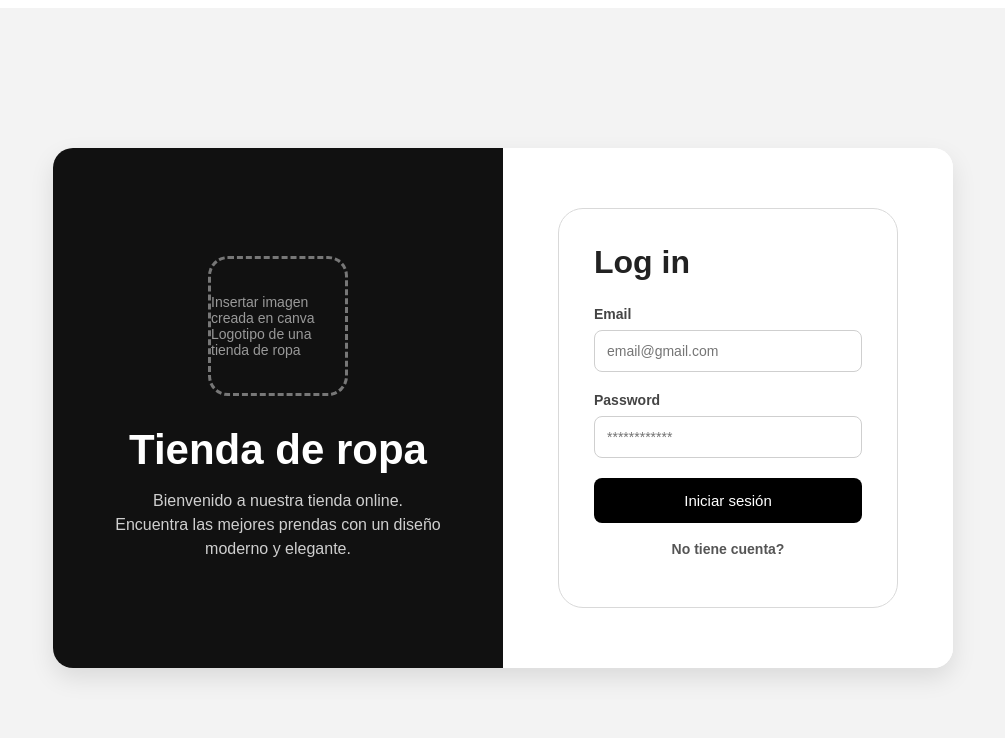
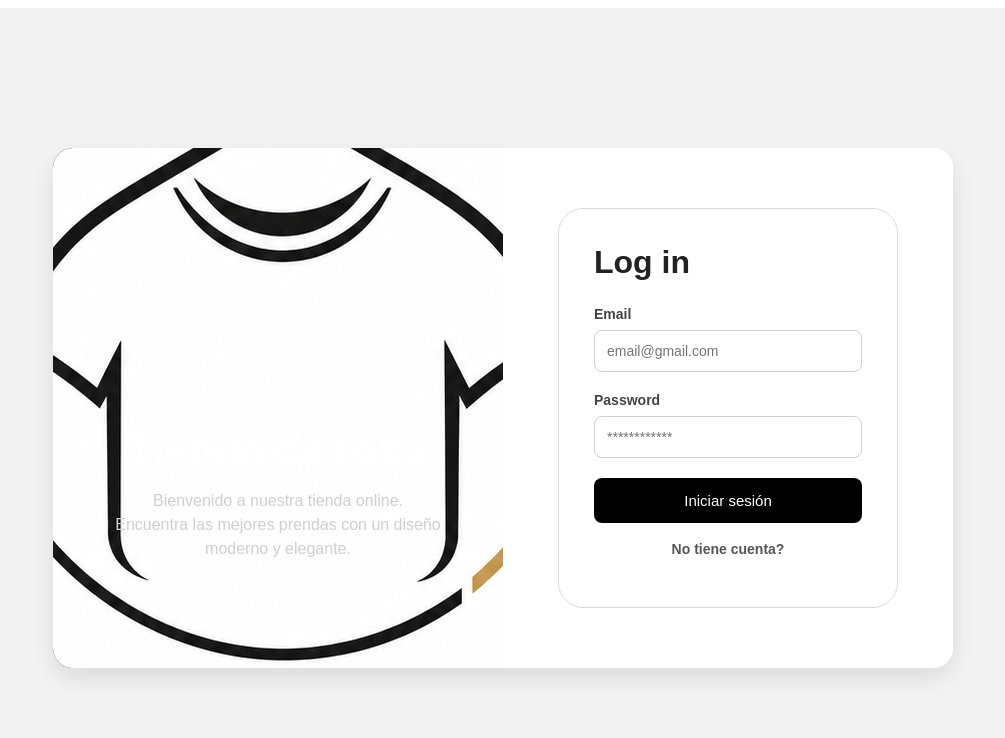
Before and after one commit to Jesuss-07/AppTiendaRopaDAM, an Angular app in the folder Frontend/apptienda/: page /login in a window 1280 px wide. Shown: the top 738 px of the page, without its empty margins (137-1142 px from the left). Built offline with nearby package versions, Linux system fonts and the light colour scheme.

Commit message:
Se agrego el logo en login

```diff
--- a/Frontend/apptienda/src/app/pages/login/login.component.css
+++ b/Frontend/apptienda/src/app/pages/login/login.component.css
@@ -31,8 +31,6 @@
 
     box-shadow:0 10px 25px rgba(0,0,0,0.1);
 }
-
-/* ===== PANEL DEL LOGOTIPO ===== */
 
 .left{
     width: 50%;
--- a/Frontend/apptienda/src/app/pages/login/login.component.html
+++ b/Frontend/apptienda/src/app/pages/login/login.component.html
@@ -2,15 +2,12 @@
 
   <div class="container">
 
-    <!-- PANEL DEL LOGOTIPO -->
-
     <div class="left">
 
-      <div class="logo">
-        Insertar imagen creada en canva Logotipo de una tienda de ropa
-      </div>
+    <div class="logo">
+      <img src="/app/core/images/Logo.png" alt="Logo de la tienda">
+    </div>
 
-      <!-- Poner nombre de la tienda de Ropa -->
       <h1>Tienda de ropa</h1>
 
       <p>
@@ -21,7 +18,6 @@
 
     </div>
 
-    <!-- PANEL DE INICIO DE SESIÓN -->
 
     <div class="derecha">
 
```
Also changed, not shown: Frontend/apptienda/src/app/core/images/Logo.png (added).
